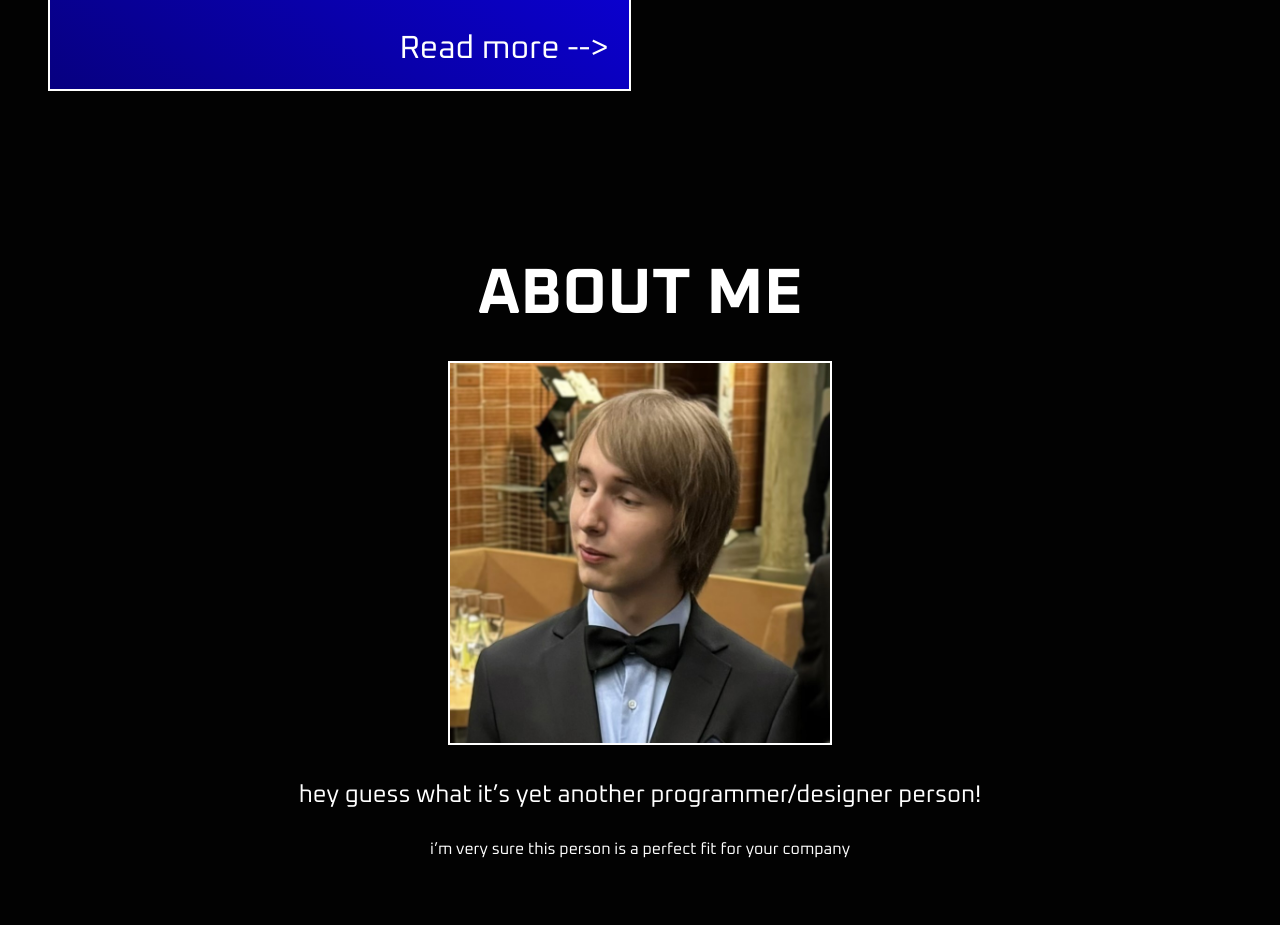
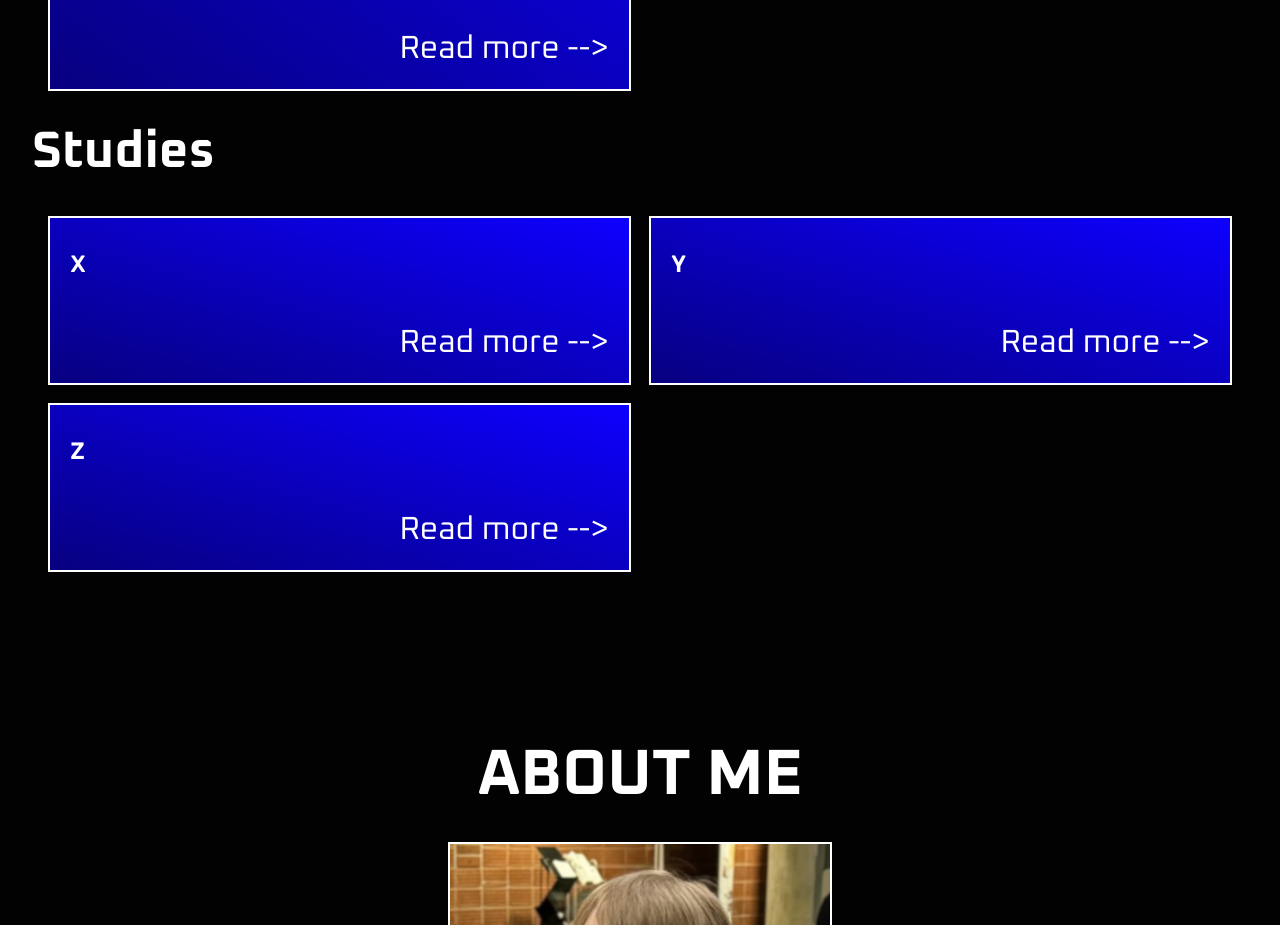
Before and after one commit to silentwinter0/portfolio, a React (Vite) app: page / in a window 1280 px wide. Shown: the part 1360-2285 px from the top of the page. Built offline with nearby package versions, Linux system fonts and the light colour scheme.

Commit message:
Renamed files. Added section for other work

```diff
--- /dev/null
+++ b/src/components/OtherWork.jsx
@@ -0,0 +1,37 @@
+import './Projects.css'
+import ProjectCard from './ProjectCard'
+
+export default function OtherWork() {
+  return (
+    <section className="projects" id="projects">
+      <div className="projectpile">
+        <div className="top-projects">
+          <ProjectCard
+            imageSrc=""
+            title="X"
+            subtitle=""
+            tech=""
+            date=""
+            link="./"
+          />
+          <ProjectCard
+            imageSrc=""
+            title="Y"
+            subtitle=""
+            tech=""
+            date=""
+            link="./"
+          />
+          <ProjectCard
+            imageSrc=""
+            title="Z"
+            subtitle=""
+            tech=""
+            date=""
+            link="./"
+          />
+        </div>
+      </div>
+    </section>
+  )
+}
--- a/src/components/ProjectContainer.jsx
+++ b/src/components/Projects.jsx
@@ -1,7 +1,7 @@
-import './ProjectContainer.css'
+import './Projects.css'
 import ProjectCard from './ProjectCard'
 
-export default function ProjectContainer() {
+export default function Projects() {
   return (
     <section className="projects" id="projects">
       <div className="projectpile">
--- a/src/pages/CommunicationCampaign.jsx
+++ b/src/pages/CommunicationCampaign.jsx
@@ -2,7 +2,7 @@ import './FrontPage.css'
 import Footer from '../components/Footer.jsx'
 import Header from '../components/Header.jsx'
 import About from '../components/About.jsx'
-import ProjectContainer from '../components/ProjectContainer.jsx'
+import ProjectContainer from '../components/Projects.jsx'
 
 function CommunicationCampaign() {
 
--- a/src/pages/FrontPage.jsx
+++ b/src/pages/FrontPage.jsx
@@ -2,7 +2,8 @@ import './FrontPage.css'
 import Footer from '../components/Footer.jsx'
 import Header from '../components/Header.jsx'
 import About from '../components/About.jsx'
-import ProjectContainer from '../components/ProjectContainer'
+import Projects from '../components/Projects.jsx'
+import OtherWork from '../components/OtherWork.jsx'
 
 function FrontPage() {
 
@@ -23,7 +24,9 @@ function FrontPage() {
         <p>
           Lorem ipsum etc.
         </p>
-        <ProjectContainer />
+        <Projects />
+        <h1>Studies</h1>
+        <OtherWork />
       </div>
       <About />
       <Footer />
```
Also changed, not shown: src/components/Projects.css (renamed from src/components/ProjectContainer.css).
